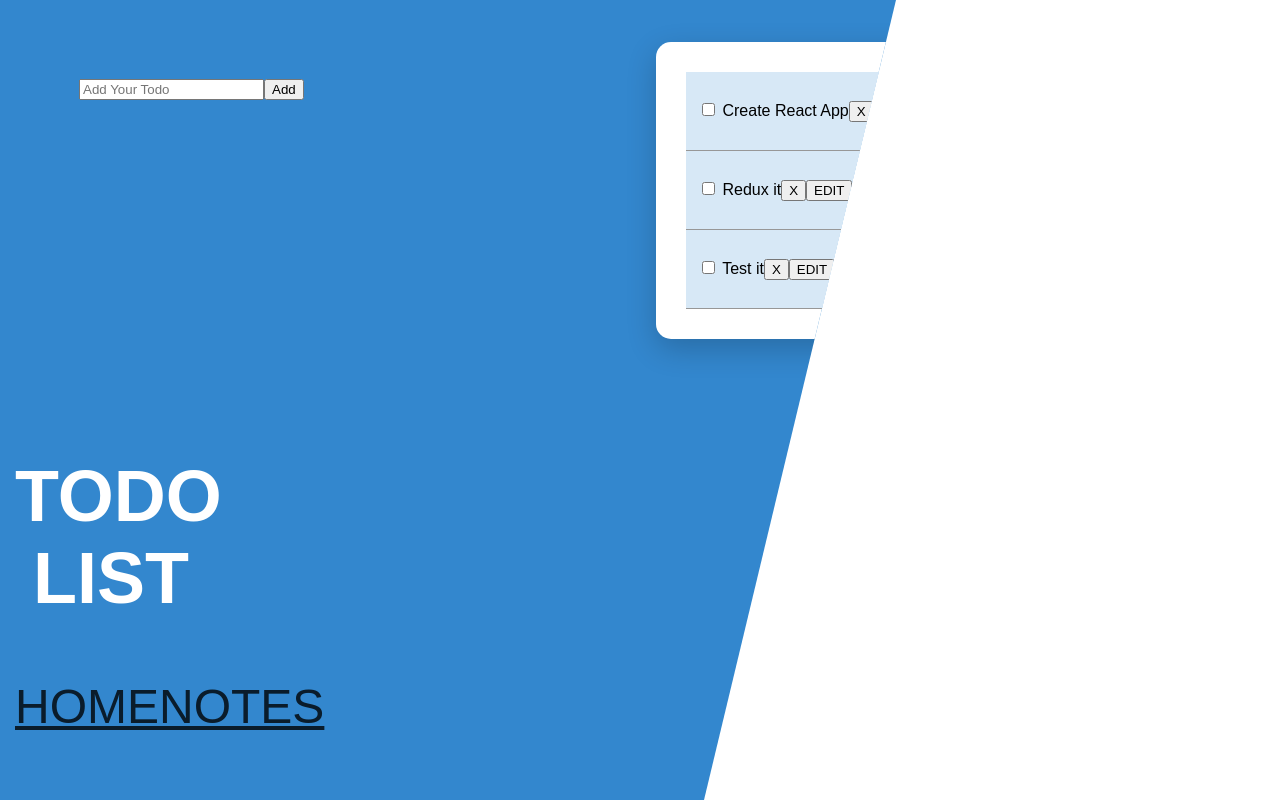
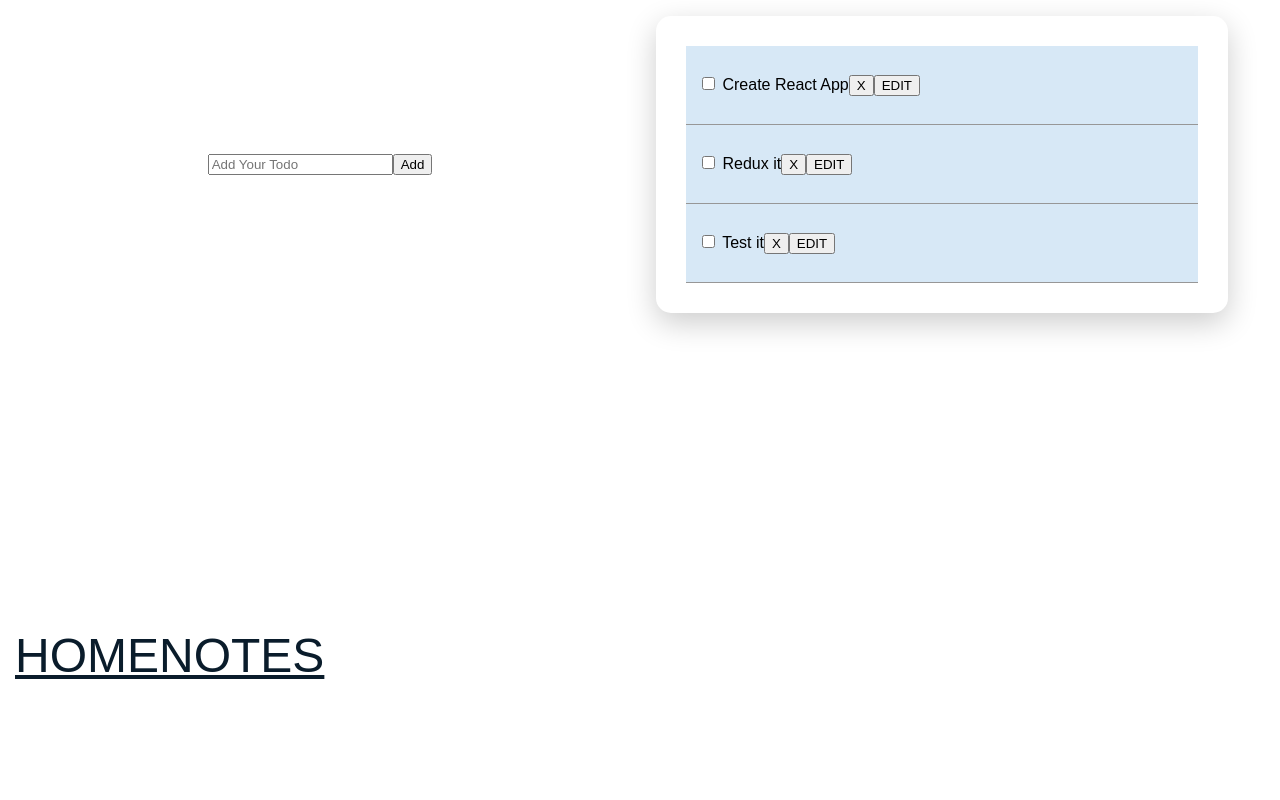
Before and after one commit to stephangriesel/todo-react-redux, a React (Create React App) app in the folder react-redux-todo/: page / in a window 1280 px wide. Built offline with nearby package versions, Linux system fonts and the light colour scheme; data requests are answered from the project's data file; a web font is replaced by a local one.

Commit message:
styles fixed and working, continue later. working version

```diff
--- a/react-redux-todo/public/index.html
+++ b/react-redux-todo/public/index.html
@@ -7,7 +7,7 @@
 
     <title>React App</title>
   </head>
-  <body id="bg">
+  <body>
     <div id="root"></div>
 
   </body>
--- a/react-redux-todo/src/components/AddTodo.js
+++ b/react-redux-todo/src/components/AddTodo.js
@@ -1,5 +1,7 @@
 import React, { Component } from 'react';
 import PropTypes from 'prop-types';
+import { Link } from 'react-router-dom';
+
 
 class AddTodo extends Component {
   state = {
@@ -9,18 +11,26 @@ class AddTodo extends Component {
   onSubmit = (e) => {
     e.preventDefault();
     this.props.addTodo(this.state.title); // need to pass title up so using props
-    this.setState({ title: ''}); // clear field
+    this.setState({ title: '' }); // clear field
   }
 
   onChange = (e) =>
-  this.setState({
-    [e.target.name]: e.target.value  // demo react tools to show what happens when value changes when typing
-  }
-  );
+    this.setState({
+      [e.target.name]: e.target.value  // demo react tools to show what happens when value changes when typing
+    }
+    );
 
   render() {
     return (
-
+      <React.Fragment>
+      {/* <div>
+        <nav>
+            <h1>Todo List</h1>
+            <Link to="/">Home</Link>
+            <Link to="/notes">Notes</Link>
+          </nav>
+      </div> */}
+      <div>
       <form onSubmit={this.onSubmit}>
         <input
           type="text"
@@ -34,7 +44,8 @@ class AddTodo extends Component {
           Add
         </button>
       </form>
-
+      </div>
+      </React.Fragment>
     )
   }
 }
--- a/react-redux-todo/src/css/main.css
+++ b/react-redux-todo/src/css/main.css
@@ -9,21 +9,12 @@ body {
   margin: 0;
 }
 
-body .container {
+body .bg {
   background-color: #3387ce;
   -webkit-clip-path: polygon(50% 0%, 100% 0, 100% 85%, 21% 100%, 0 100%, 0% 60%, 0 0);
           clip-path: polygon(50% 0%, 100% 0, 100% 85%, 21% 100%, 0 100%, 0% 60%, 0 0);
   width: 100%;
   height: 100%;
-  position: absolute;
-  z-index: -1;
-}
-
-@media (min-width: 840px) {
-  body .container {
-    -webkit-clip-path: polygon(0 0, 70% 0, 55% 100%, 0% 100%);
-            clip-path: polygon(0 0, 70% 0, 55% 100%, 0% 100%);
-  }
 }
 
 body header nav {
@@ -87,15 +78,28 @@ main #card-item {
 
 main section#primary {
   color: #fff;
-  padding: 15px;
   text-align: center;
+  display: -webkit-box;
+  display: -ms-flexbox;
+  display: flex;
+  -webkit-box-orient: vertical;
+  -webkit-box-direction: normal;
+      -ms-flex-direction: column;
+          flex-direction: column;
+  -webkit-box-pack: center;
+      -ms-flex-pack: center;
+          justify-content: center;
+  -ms-flex-line-pack: center;
+      align-content: center;
+  -webkit-box-align: center;
+      -ms-flex-align: center;
+          align-items: center;
 }
 
 @media (min-width: 840px) {
   main section#primary {
     grid-area: primary;
     text-align: left;
-    margin: 4em 0 0 4em;
   }
 }
 /*# sourceMappingURL=main.css.map */
--- a/react-redux-todo/src/css/main.scss
+++ b/react-redux-todo/src/css/main.scss
@@ -31,16 +31,14 @@ body {
   font-family: "Muli", sans-serif;
   margin: 0;
 
-  .container {
+  .bg {
     background-color:color(primary);
     clip-path: polygon(50% 0%, 100% 0, 100% 85%, 21% 100%, 0 100%, 0% 60%, 0 0);
     width: 100%;
     height: 100%;
-    position: absolute;
-    z-index: -1;
 
     @include desktop {
-      clip-path: polygon(0 0, 70% 0, 55% 100%, 0% 100%);
+      // clip-path: polygon(0 0, 70% 0, 55% 100%, 0% 100%);
     }
   }
 
@@ -69,7 +67,7 @@ main {
     display:grid;
     grid-template-columns: 50% auto;
     grid-template-areas:
-      "primary card"
+      "primary card";
   }
 
   section#card {
@@ -96,13 +94,17 @@ main {
 
   section#primary {
     color:#fff;
-    padding:$padding;
     text-align: center;
+    display:flex;
+    flex-direction: column;
+    justify-content: center;
+    align-content: center;
+    align-items: center;
+
 
     @include desktop {
       grid-area: primary;
       text-align:left;
-      margin:4em 0 0 4em;
     }
 
   }
```
Also changed, not shown: react-redux-todo/src/components/Header.js (+15 -3 lines), 1 other file (tests, documents, lock files or other folders).
